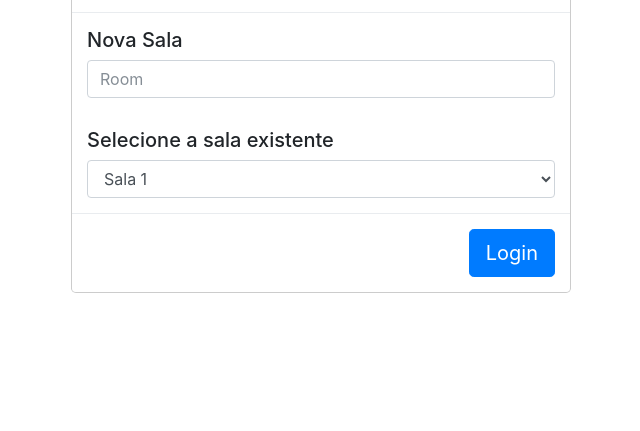
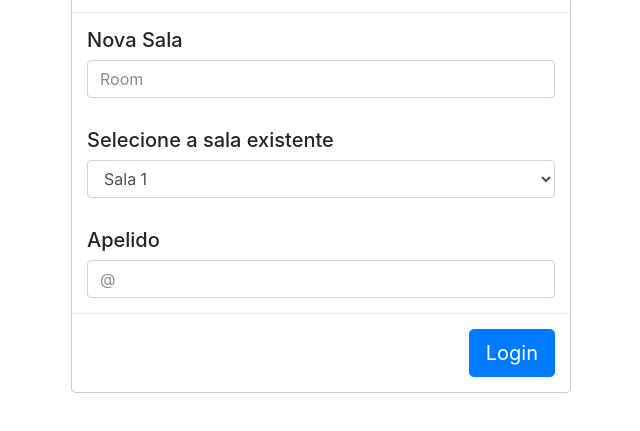
Before and after one commit to LucasGB/BatePapoUau, a website: page home.html in a window 1280 px wide. Shown: the part 249-680 px from the top of the page, without its empty margins (319-959 px from the left). Drawn offline with nearby package versions, Linux system fonts and the light colour scheme.

Commit message:
Inserção do campo apelido.

```diff
--- a/home.html
+++ b/home.html
@@ -67,6 +67,10 @@ and open the template in the editor.
                                     <option>Sala 1</option>
                                 </select>
                             </div>
+							<div class="modal-body">
+                                <h5>Apelido</h5>
+                                <input id="login_username" class="form-control" type="text" placeholder="@" required>
+                            </div>
                             <div class="modal-footer">
                                 <div>
                                     <button type="submit" class="btn btn-primary btn-lg btn-block">Login</button>
```
